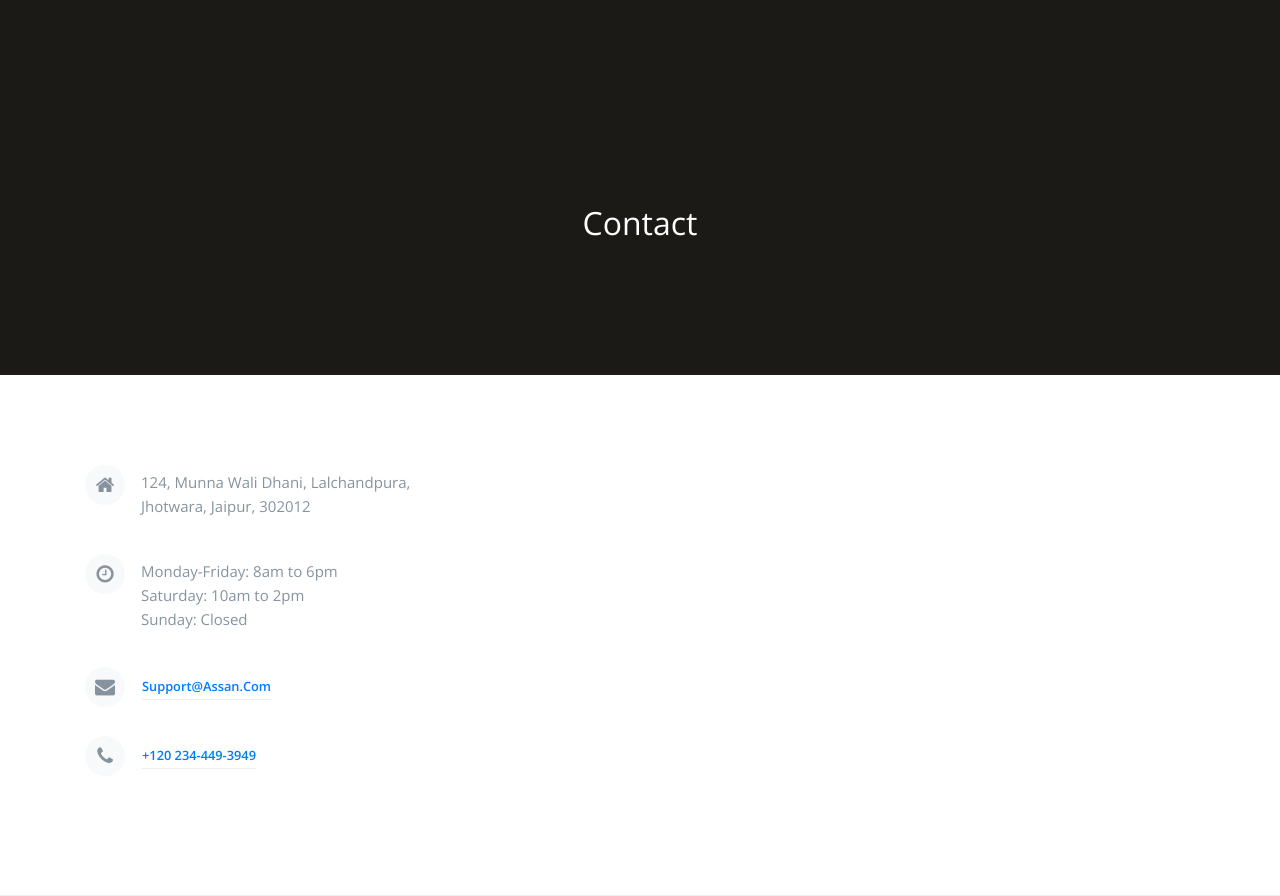
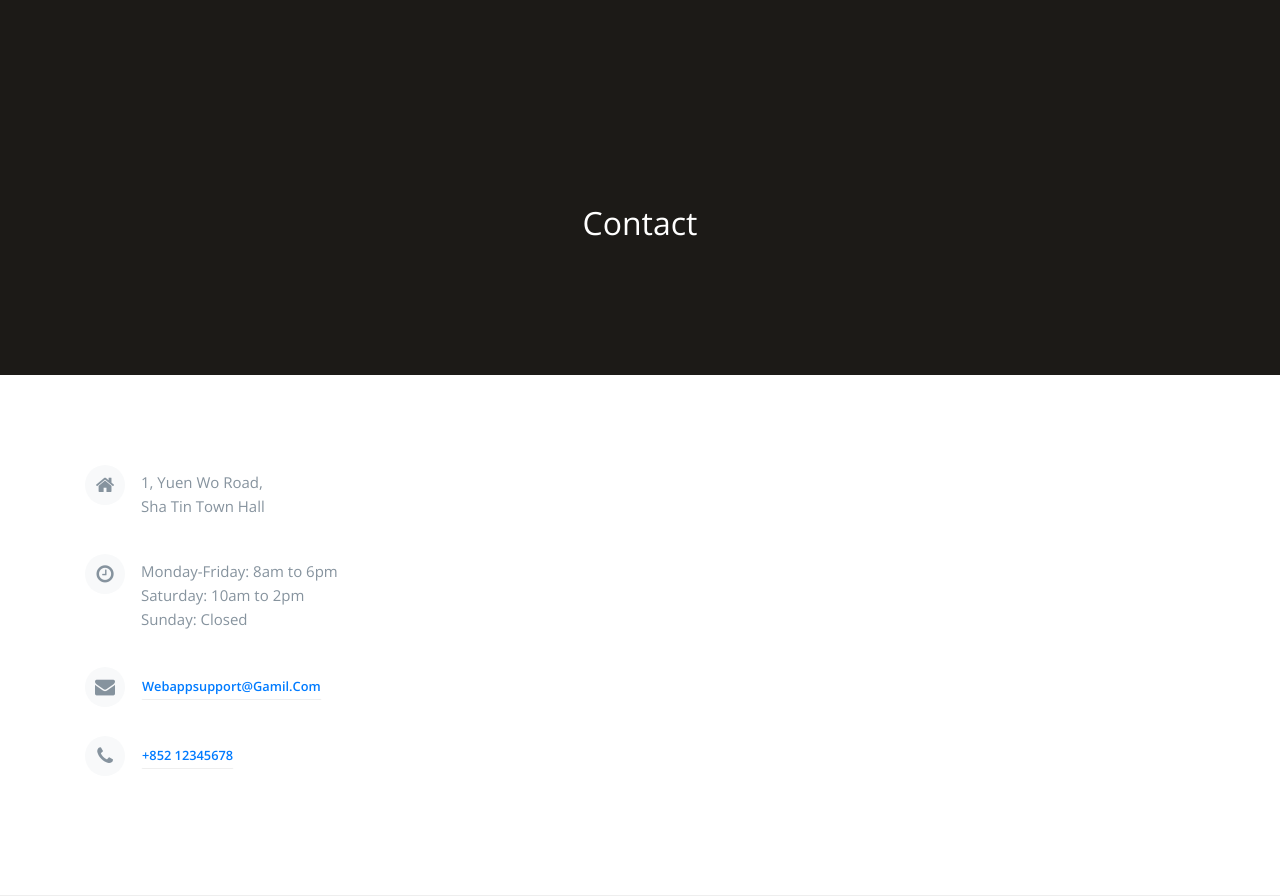
Before and after one commit to chiksumwong/django-webapp, a Django app: page /contact/ in a window 1280 px wide. Shown: the part 70-966 px from the top of the page. Run offline with Django 3.2, Linux system fonts and the light colour scheme; some libraries are stand-ins or nearby versions.

Commit message:
Update Contact

```diff
--- a/templates/system/contact.html
+++ b/templates/system/contact.html
@@ -25,7 +25,7 @@
                     <div class="media mb20">
                         <i class="icon-round-40 mr-3 bg-light fa fa-home"></i>
                         <p class="media-body pt5">
-                            124, Munna Wali Dhani, Lalchandpura, <br> Jhotwara, Jaipur, 302012
+                            1, Yuen Wo Road, <br> Sha Tin Town Hall
                         </p>
                     </div>
                     <div class="media mb20">
@@ -38,12 +38,12 @@
                     <div class="media mb20">
                         <i class="icon-round-40 bg-light float-left mr-3 fa fa-envelope"></i>
                         <p class="media-body pt5">
-                            <a href="#" class="btn btn-underline">support@assan.com</a></p>
+                            <a href="#" class="btn btn-underline">webappsupport@gamil.com</a></p>
                     </div>
                     <div class="media mb20">
                         <i class="icon-round-40 float-left mr-3 bg-light fa fa-phone"></i>
                         <p class="media-body pt5">
-                            <a href="#" class="btn btn-underline">+120 234-449-3949</a></p>
+                            <a href="#" class="btn btn-underline">+852 12345678</a></p>
                     </div>
                 </div>
                 <div class="col-md-6">
```
